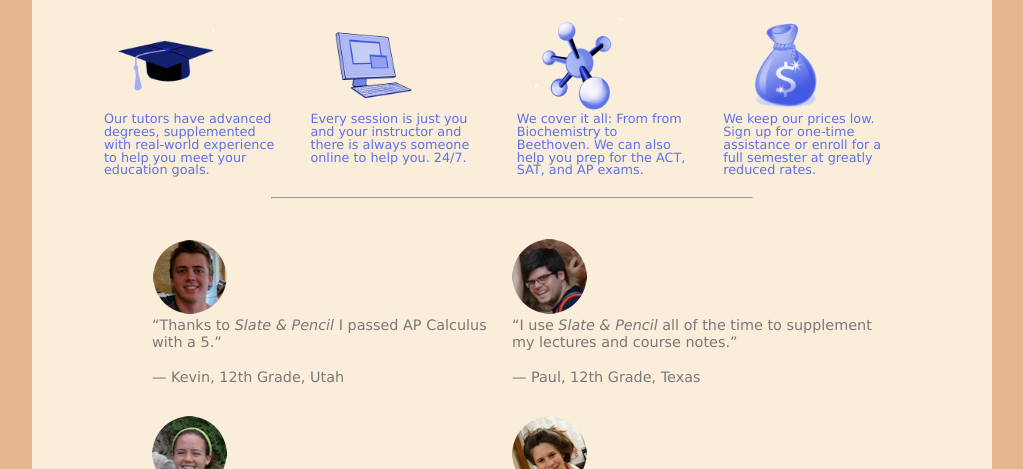
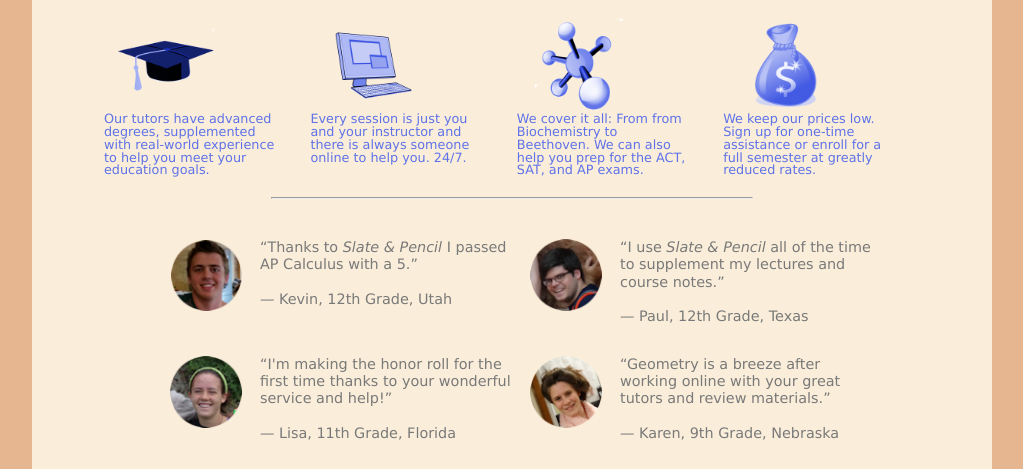
Before and after one commit to jaybar975/S1_Project_05_01, a plain HTML site: page index.html in a window 1280 px wide. Shown: the part 314-783 px from the top of the page, without its empty margins (128-1151 px from the left). Drawn offline with Linux system fonts and the light colour scheme.

Commit message:
Final Final Commit
READY FOR REVIEW

```diff
--- a/sp_layout.css
+++ b/sp_layout.css
@@ -130,6 +130,15 @@ hr {
     margin-bottom: 30px;
 }
 
+/* This sets the id comment the li and image element to a display of block, wdith of 20%, a float to the left and finally the margin to the left and right of 5% */
+#comments li img {
+    display: block;
+    width: 20%;
+    float: left;
+    margin-left: 5%;
+    margin-right: 5%;
+}
+
 /* This sets the footer element to a display of block and clear to both */
 /* Footer Styles */
 footer {
```
